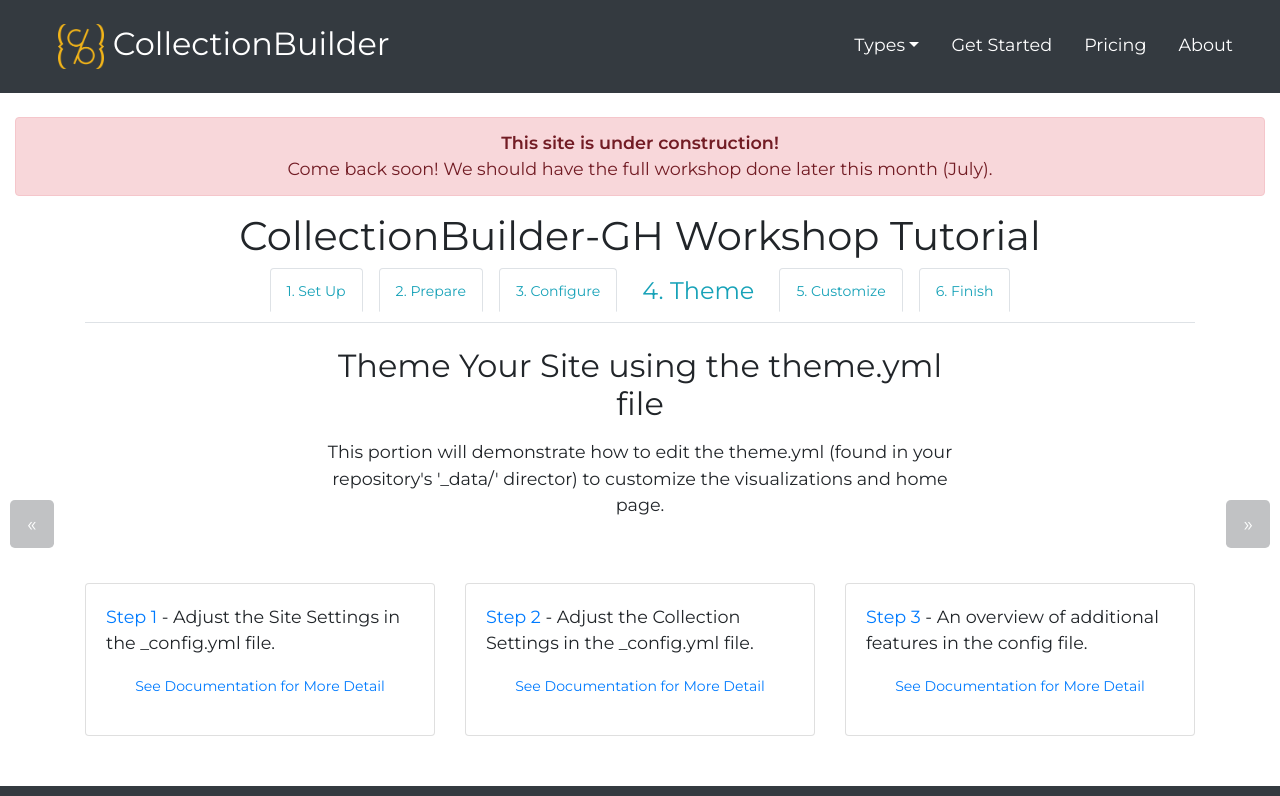
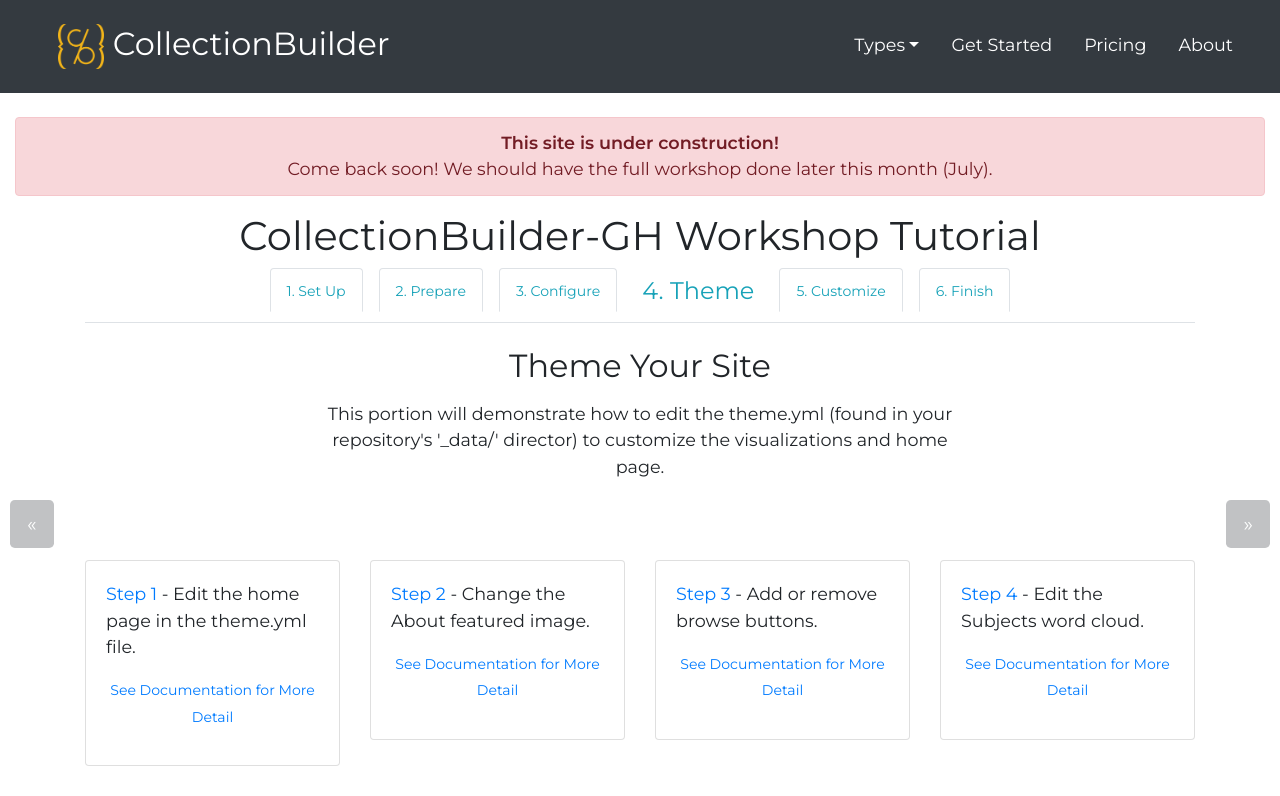
Before and after one commit to CollectionBuilder/collectionbuilder.github.io, a Jekyll site: the page built from _workshop-gh/theme.md, in a window 1280 px wide and 1400 px high. Shown: the top 796 px of the window. Built offline with Jekyll 4.4.1, drawn with Linux system fonts in a browser that asks for light colours; comment, search, counter and statistics services are not loaded; some of the changed text lies outside the part shown; grey boxes are pictures that could not be loaded.

```diff
--- a/_layouts/workshop.html
+++ b/_layouts/workshop.html
@@ -23,10 +23,10 @@ layout: default
       <div id="player" class="iframe-wrapper"></div>
     </div>
 
-    <div class="row mb-4">
+    <div class="row mb-4 justify-content-center">
       {% for step in page.steps %}
-      <div class="col">
-      <div class="card">
+      <div class="col-md-3">
+      <div class="card my-3">
       <div class="card-body">
         <p><a href="#" onclick="seekTo({{step.time}})">Step {{forloop.index}}</a> - {{step.text}}</p>
         {% if step.doc %}<p class="text-center"><a href="{% if step.doc contains 'http'%}{{step.doc}}{% else %}{{ 'step.doc' | relative_url }}{% endif %}" target="_blank" class="small">See Documentation for More Detail</a></p>
--- a/_workshop-gh/theme.md
+++ b/_workshop-gh/theme.md
@@ -1,18 +1,33 @@
 ---
 step: 4
 permalink: workshop/gh/theme.html
-video: h9JInGywC4o
-title: Theme Your Site using the theme.yml file
+video: zpgdTrHyRF8
+title: Theme Your Site
 shorttitle: Theme
 overview: "This portion will demonstrate how to edit the theme.yml (found in your repository's '_data/' director) to customize the visualizations and home page."
 steps:
-  - text: Adjust the Site Settings in the _config.yml file.
+  - text: Edit the home page in the theme.yml file.
     time: 0
-    doc: https://collectionbuilder.github.io/docs/config.html#site
-  - text: Adjust the Collection Settings in the _config.yml file.
-    time: 100
-    doc: https://collectionbuilder.github.io/docs/config.html#coll
-  - text: An overview of additional features in the config file.
-    time: 200
-    doc: https://collectionbuilder.github.io/docs/config.html#additional
+    doc: https://collectionbuilder.github.io/docs/theme.html#home
+  - text: Change the About featured image.
+    time: 209
+    doc: https://collectionbuilder.github.io/docs/theme.html#about
+  - text: Add or remove browse buttons.
+    time: 267
+    doc: https://collectionbuilder.github.io/docs/theme.html#item
+  - text: Edit the Subjects word cloud.
+    time: 297
+    doc: https://collectionbuilder.github.io/docs/theme.html#subjects
+  - text: Edit the Locations word cloud.
+    time: 433
+    doc: https://collectionbuilder.github.io/docs/theme.html#locations
+  - text: Adjust the Map page.
+    time: 472
+    doc: https://collectionbuilder.github.io/docs/theme.html#map
+  - text: Customize the Timeline dropdown button.
+    time: 631
+    doc: https://collectionbuilder.github.io/docs/theme.html#timeline
+  - text: Adjust metadata downloads.
+    time: 689
+    doc: https://collectionbuilder.github.io/docs/theme.html#data
 ---
```
Also changed, not shown: _workshop-gh/customize.md (+21 -9 lines).
